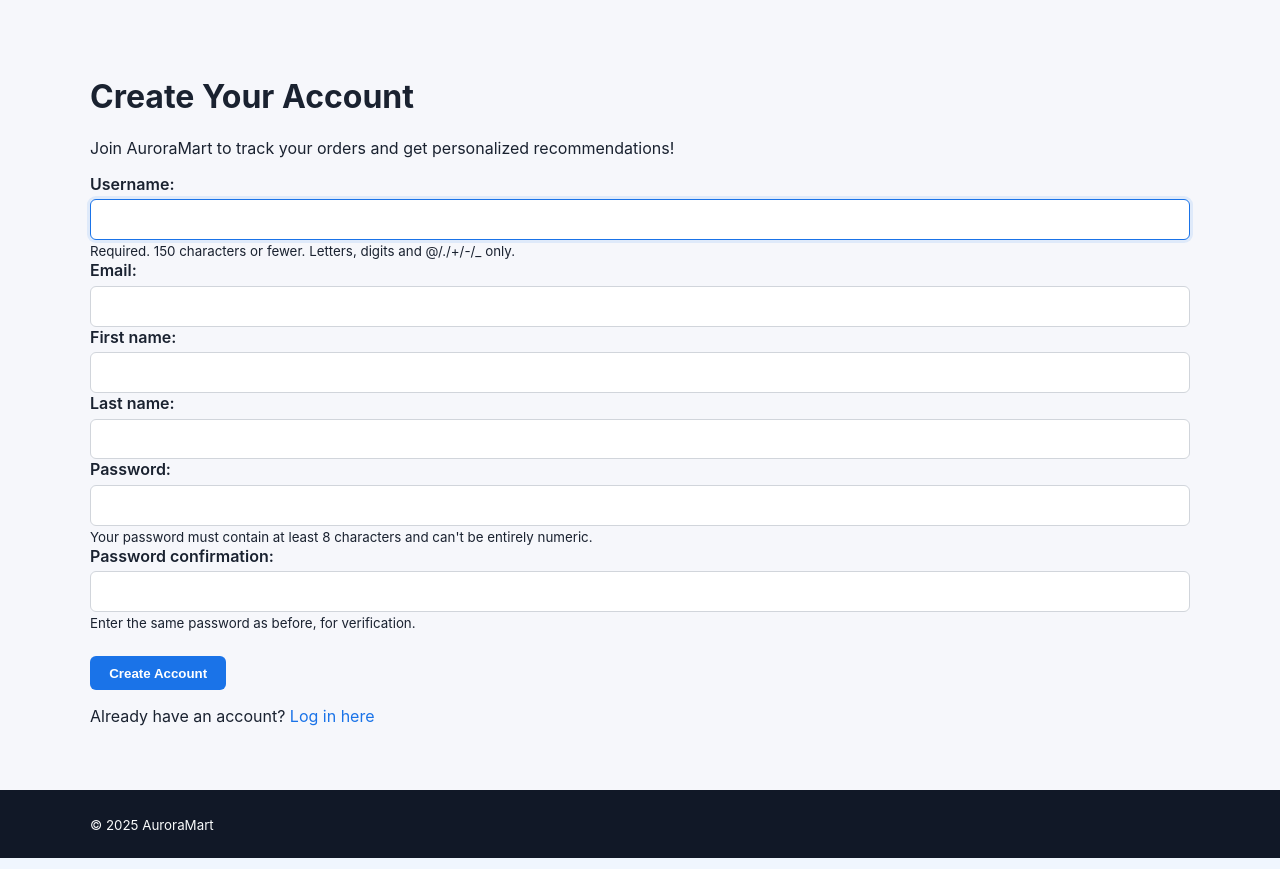
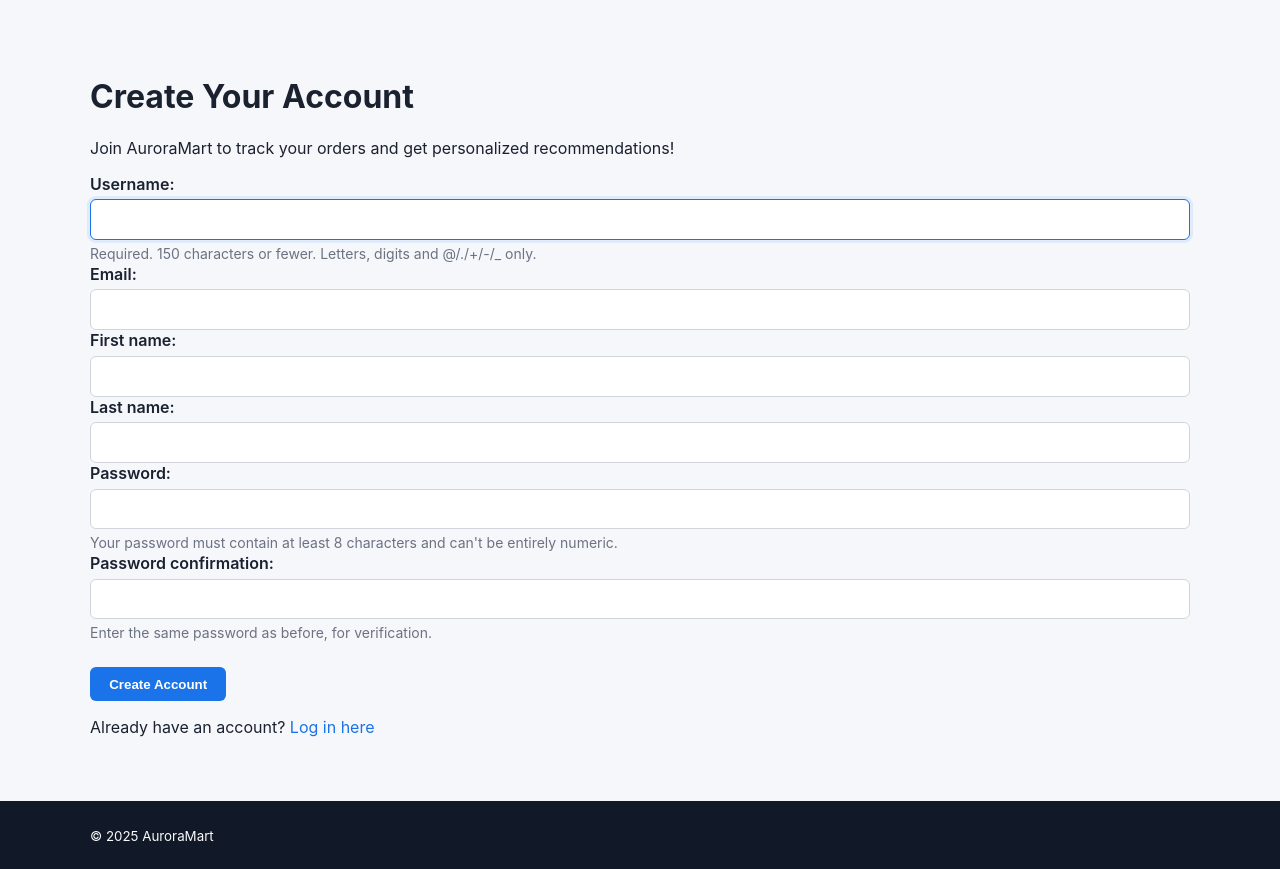
Before and after one commit to Path-yang/IS2108-Pair-Project, a Django app: page /api/customers/register/ in a window 1280 px wide. Shown: the part 57-926 px from the top of the page. Run offline with Django 5.2, Linux system fonts and the light colour scheme.

Commit message:
Add consistent styling for form help text
Add .help-text CSS class to ensure uniform font size and styling for all form help messages. Sets font size to 0.875rem with consistent color and line height for better readability.

```diff
--- a/auroramart/static/css/main.css
+++ b/auroramart/static/css/main.css
@@ -237,6 +237,15 @@ form select:focus {
     outline: none;
     border-color: #1a73e8;
     box-shadow: 0 0 0 3px rgba(26, 115, 232, 0.1);
+}
+
+/* Help text styling */
+.help-text {
+    display: block;
+    margin-top: 0.25rem;
+    font-size: 0.875rem;
+    color: #6b7280;
+    line-height: 1.4;
 }
 
 /* Checkbox styling */
```
